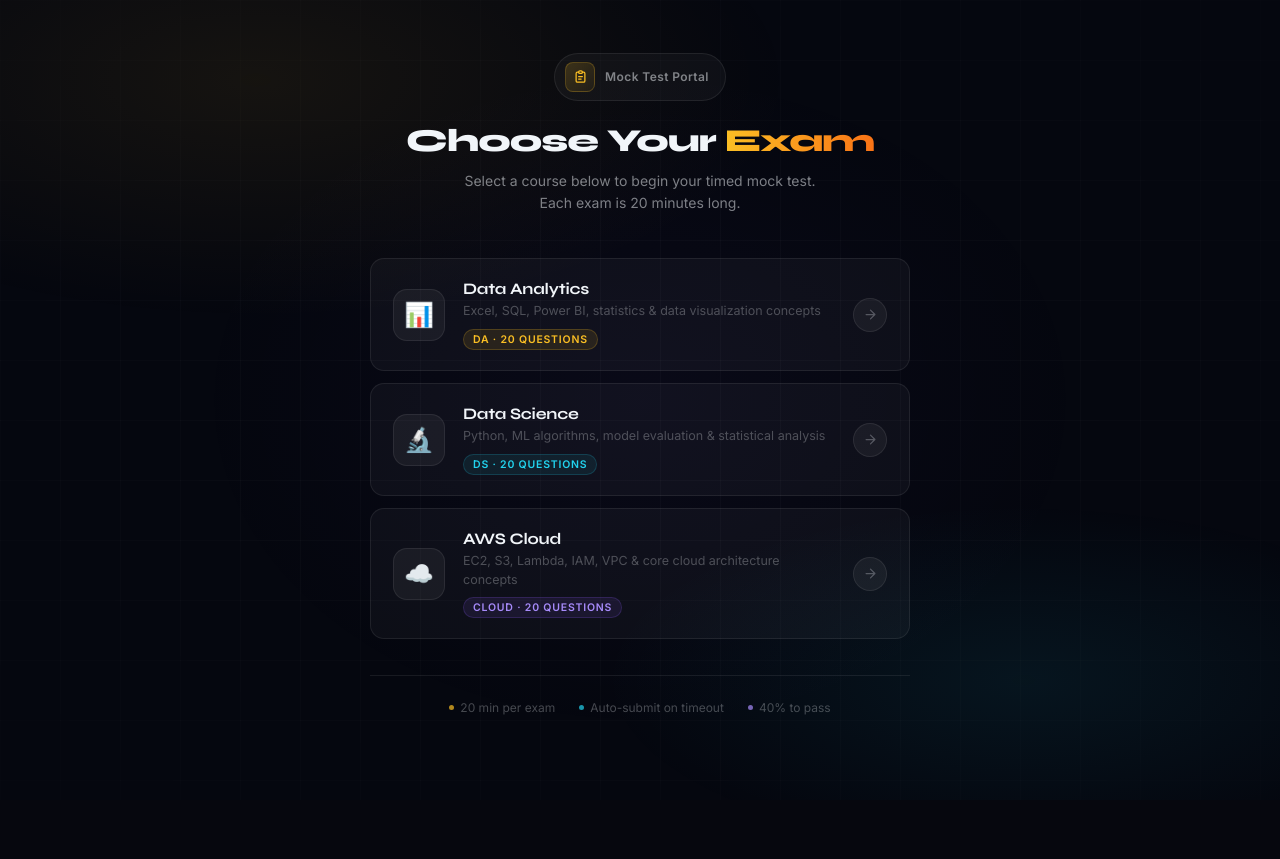
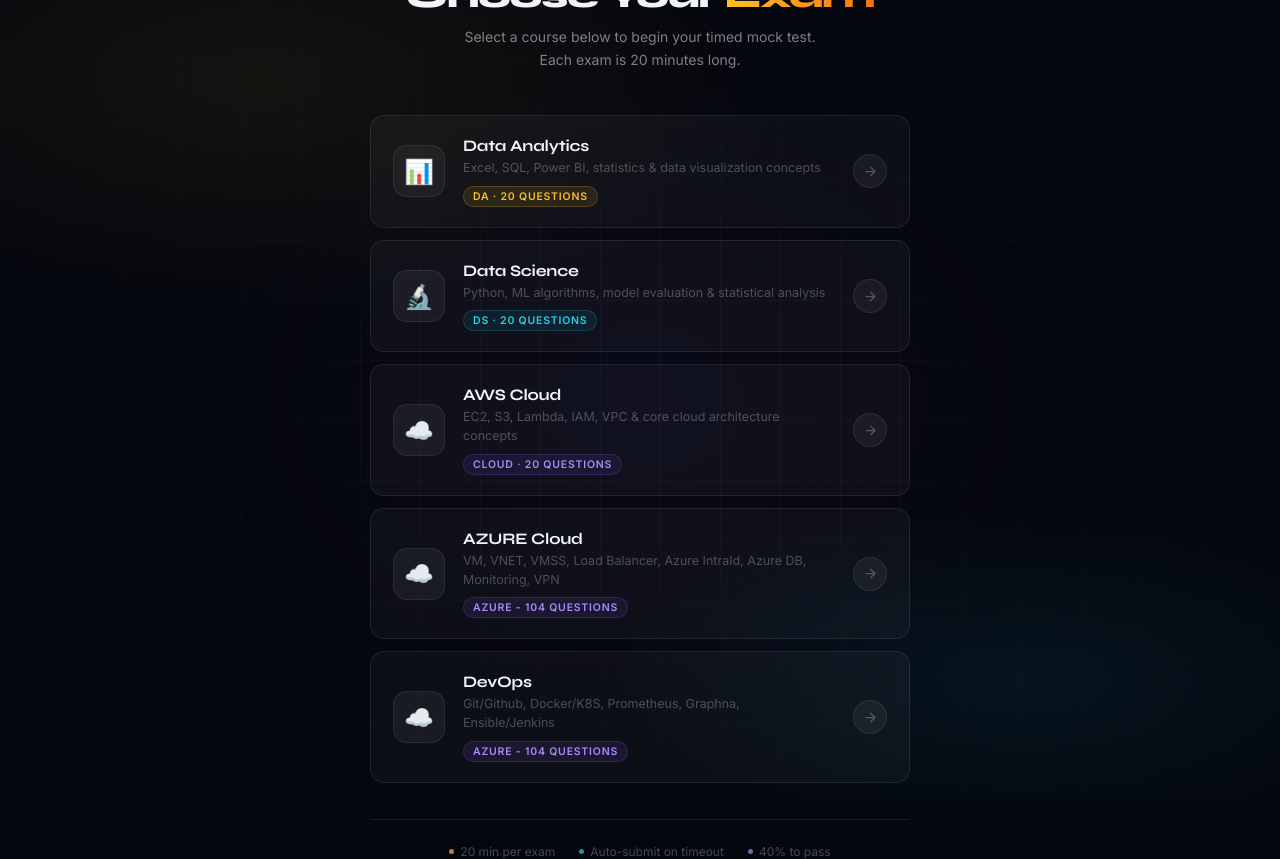
Before and after one commit to KHITOLIA/mock_test, a Flask app: page /courses in a window 1280 px wide. Before the commit the page ends 748 px from the top, so only its background shows below. Run offline with Flask 3, Linux system fonts and the light colour scheme; parts of the project's set-up code (start-up, migrations or seed data) failed here and were passed over.

Commit message:
Add files via upload

```diff
--- a/templates/courses.html
+++ b/templates/courses.html
@@ -254,7 +254,7 @@ h1 span{
       </div>
     </a>
 
-    <a href="{{ url_for('exam', course='CLOUD') }}" class="course-card cloud">
+    <a href="{{ url_for('exam', course='AWS') }}" class="course-card cloud">
       <div class="cc-icon-wrap">☁️</div>
       <div class="cc-text">
         <div class="cc-name">AWS Cloud</div>
@@ -265,6 +265,32 @@ h1 span{
         <svg viewBox="0 0 24 24"><path d="M5 12h14M12 5l7 7-7 7"/></svg>
       </div>
     </a>
+
+    <a href="{{ url_for('exam', course='AZURE') }}" class="course-card cloud">
+      <div class="cc-icon-wrap">☁️</div>
+      <div class="cc-text">
+        <div class="cc-name">AZURE Cloud</div>
+        <div class="cc-desc">VM, VNET, VMSS, Load Balancer, Azure IntraId, Azure DB, Monitoring, VPN</div>
+        <span class="cc-tag">AZURE - 104 Questions</span>
+      </div>
+      <div class="cc-arrow">
+        <svg viewBox="0 0 24 24"><path d="M5 12h14M12 5l7 7-7 7"/></svg>
+      </div>
+    </a>
+
+    <a href="{{ url_for('exam', course='DEVOPS') }}" class="course-card cloud">
+      <div class="cc-icon-wrap">☁️</div>
+      <div class="cc-text">
+        <div class="cc-name">DevOps</div>
+        <div class="cc-desc">Git/Github, Docker/K8S, Prometheus, Graphna, Ensible/Jenkins</div>
+        <span class="cc-tag">AZURE - 104 Questions</span>
+      </div>
+      <div class="cc-arrow">
+        <svg viewBox="0 0 24 24"><path d="M5 12h14M12 5l7 7-7 7"/></svg>
+      </div>
+    </a>
+
+
 
   </div>
 
```
